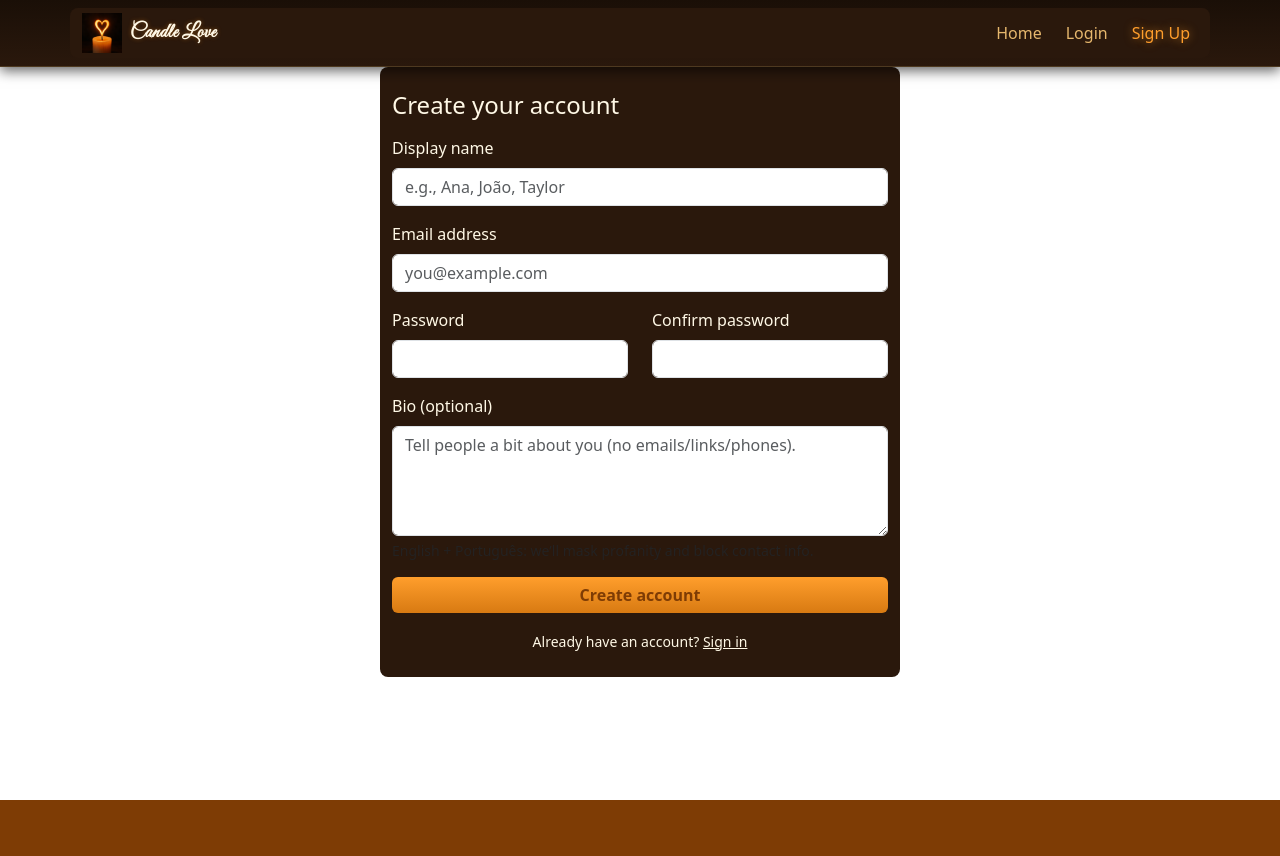
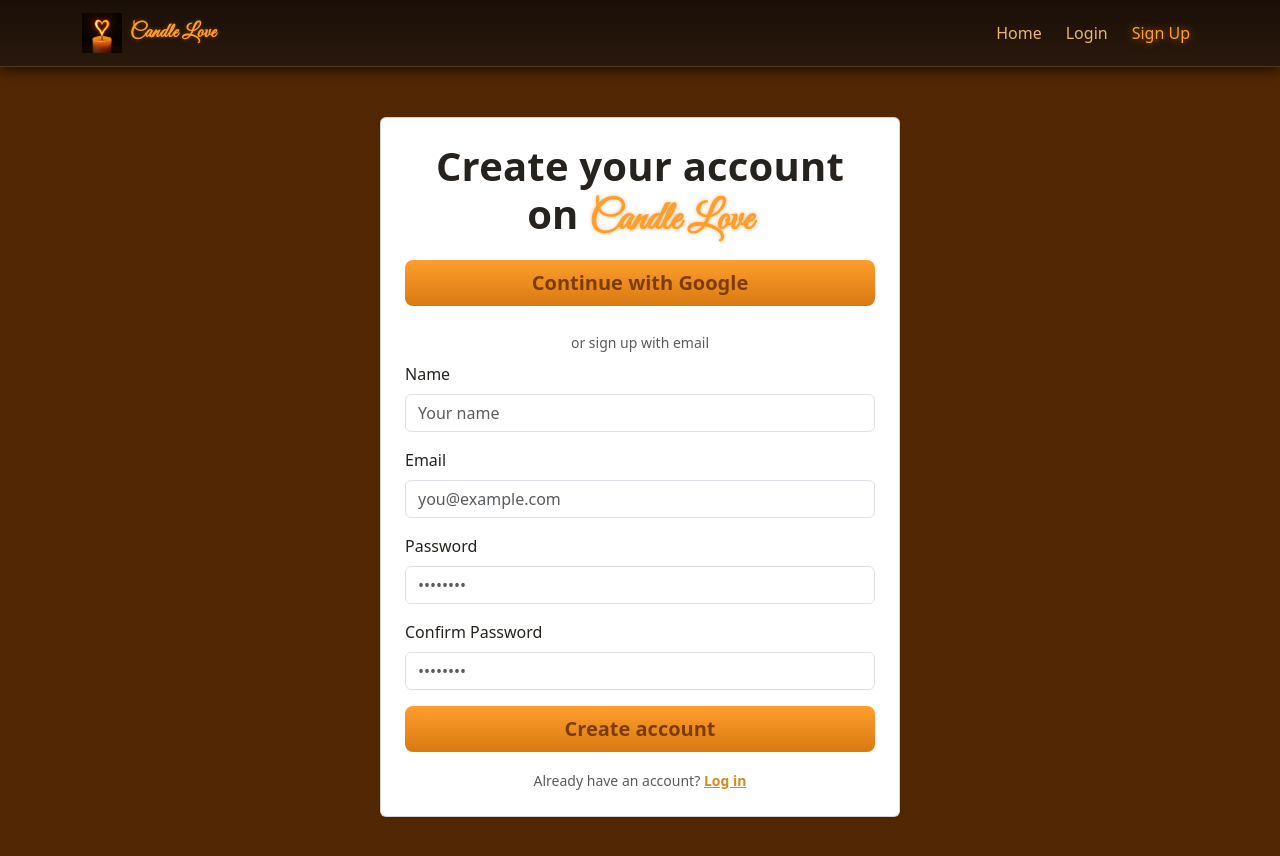
Before and after one commit to ValdemirJunior2020/dating-app, a React (Create React App) app: page /signup in a window 1280 px wide. Shown: the top 856 px of the page. Before the commit the page ends 800 px from the top, so only its background shows below. Built offline with nearby package versions, Linux system fonts and the light colour scheme; no server answers.

Commit message:
feature/cursive words on the company name

```diff
--- a/src/components/BrandName.jsx
+++ b/src/components/BrandName.jsx
@@ -1,6 +1,6 @@
+// src/components/BrandName.jsx
 import React from "react";
-import "../styles/global.css";
 
-export default function BrandName() {
-  return <span className="brand-cursive">Candle Love</span>;
+export default function BrandName({ as: Tag = "span", className = "" }) {
+  return <Tag className={`brand-cursive ${className}`}>Candle Love</Tag>;
 }
--- /dev/null
+++ b/src/pages/Login.css
@@ -0,0 +1,42 @@
+/* src/pages/Login.css */
+
+/* 1) Make the login page background a single chocolate tone and full height */
+#login-page {
+  background: #2a170f;                /* chocolate */
+  min-height: calc(100vh - 72px);     /* fill below navbar; adjust if your nav is taller/shorter */
+  display: flex;
+  align-items: center;
+  justify-content: center;
+  padding: 24px 12px;
+}
+
+/* 2) Force high-contrast text inside the card */
+.auth-card {
+  color: #26221e;                      /* dark text for readability on white card */
+}
+
+.auth-card h1,
+.auth-card h2,
+.auth-card p,
+.auth-card label,
+.auth-card .form-text {
+  color: #26221e !important;
+  text-shadow: none !important;
+  opacity: 1 !important;
+}
+
+/* 3) Make links readable and on-brand */
+.auth-card a {
+  color: #d68a1a !important;           /* caramel */
+  font-weight: 600;
+}
+
+.auth-card a:hover {
+  color: #a96300 !important;
+  text-decoration: underline;
+}
+
+/* 4) Keep the Google/email buttons as-is, but ensure focus ring is visible */
+.auth-card .btn:focus {
+  box-shadow: 0 0 0 0.2rem rgba(214, 138, 26, 0.35);
+}
--- a/src/pages/Login.jsx
+++ b/src/pages/Login.jsx
@@ -3,7 +3,7 @@ import React from "react";
 import { useLocation, Navigate, Link, useNavigate } from "react-router-dom";
 import { signInWithGoogle } from "../firebase";
 import { useAuth } from "../context/AuthContext";
-import BrandName from "../components/BrandName"; // ✅ import our brand component
+import BrandName from "../components/BrandName"; // cursive "Candle Love"
 
 const friendly = (code) => {
   switch (code) {
@@ -40,28 +40,46 @@ export default function Login() {
   }
 
   return (
-    <div className="container py-5">
-      <div className="mx-auto card card-soft p-4" style={{ maxWidth: 480 }}>
-        <h1 className="h4 mb-3 text-center">
-          Welcome to <BrandName /> {/* ✅ always cursive Candle Love */}
+    // Uses .auth-page and .auth-card which are overridden in global.css
+    <main className="auth-page">
+      {/* bg-transparent prevents global .container dark panel on auth pages */}
+      <div className="container bg-transparent">
+        <div
+          className="card shadow-sm p-4 auth-card mx-auto"
+          style={{ maxWidth: 520 }}
+        >
+          <h1 className="mb-3 text-center fw-semibold" style={{ letterSpacing: ".2px" }}>
+            Welcome to <BrandName />
           </h1>
 
           <div className="d-grid gap-2">
-          <button className="btn btn-primary btn-lg" onClick={handleGoogle}>
+            <button
+              type="button"
+              className="btn btn-primary btn-lg"
+              onClick={handleGoogle}
+              aria-label="Continue with Google"
+            >
               Continue with Google
             </button>
-          <button className="btn btn-outline-secondary btn-lg" onClick={goEmail}>
+
+            <button
+              type="button"
+              className="btn btn-outline-secondary btn-lg"
+              onClick={goEmail}
+              aria-label="Sign in with Email"
+            >
               Sign in with Email
             </button>
           </div>
 
           <div className="text-center mt-3">
-          <small className="text-muted">
+            <small className="form-text">
               New here? <Link to="/signup">Create account</Link> ·{" "}
               <Link to="/reset">Forgot password?</Link>
             </small>
           </div>
         </div>
       </div>
+    </main>
   );
 }
--- a/src/pages/SignUp.jsx
+++ b/src/pages/SignUp.jsx
@@ -1,161 +1,200 @@
 // src/pages/SignUp.jsx
 import React, { useState } from "react";
-import { useNavigate, Link } from "react-router-dom";
-import { emailSignUp } from "../firebase";
-import { validateProfile } from "../utils/moderation";
+import { useLocation, Navigate, Link, useNavigate } from "react-router-dom";
+import { useAuth } from "../context/AuthContext";
+import BrandName from "../components/BrandName";
+import { auth, signInWithGoogle } from "../firebase";
+import { createUserWithEmailAndPassword, updateProfile } from "firebase/auth";
+
+const friendly = (code) => {
+  switch (code) {
+    case "auth/email-already-in-use":
+      return "That email is already in use. Try logging in instead.";
+    case "auth/invalid-email":
+      return "Please enter a valid email address.";
+    case "auth/weak-password":
+      return "Please use a stronger password (at least 6 characters).";
+    case "auth/operation-not-allowed":
+      return "Email/Password sign-up is not enabled for this project.";
+    case "auth/popup-blocked":
+      return "Your browser blocked the popup. Allow popups or try again.";
+    case "auth/popup-closed-by-user":
+      return "Sign-in popup closed. Please try again.";
+    default:
+      return "Sign-up failed. Please try again.";
+  }
+};
 
 export default function SignUp() {
-  const nav = useNavigate();
-  const [form, setForm] = useState({
-    displayName: "",
-    email: "",
-    password: "",
-    confirm: "",
-    bio: "",
-  });
-  const [errors, setErrors] = useState({});
+  const { user } = useAuth();
+  const location = useLocation();
+  const navigate = useNavigate();
+  const from = location.state?.from?.pathname || "/onboarding";
+
+  const [displayName, setDisplayName] = useState("");
+  const [email, setEmail] = useState("");
+  const [password, setPassword] = useState("");
+  const [confirm, setConfirm] = useState("");
+  const [error, setError] = useState("");
   const [busy, setBusy] = useState(false);
 
-  function onChange(e) {
-    const { name, value } = e.target;
-    setForm((f) => ({ ...f, [name]: value }));
+  if (user) return <Navigate to={from} replace />;
+
+  async function handleGoogle() {
+    try {
+      await signInWithGoogle();
+    } catch (err) {
+      setError(friendly(err.code));
+      console.error(err);
+    }
   }
 
-  async function onSubmit(e) {
+  async function handleSubmit(e) {
     e.preventDefault();
-    setErrors({});
+    setError("");
 
-    if (form.password.length < 6) {
-      setErrors({ password: "Password must be at least 6 characters." });
+    if (!displayName.trim()) {
+      setError("Please enter your name.");
       return;
     }
-    if (form.password !== form.confirm) {
-      setErrors({ confirm: "Passwords do not match." });
+    if (password.length < 6) {
+      setError("Password must be at least 6 characters.");
+      return;
+    }
+    if (password !== confirm) {
+      setError("Passwords do not match.");
       return;
     }
 
-    const check = validateProfile({
-      displayName: form.displayName,
-      bio: form.bio,
-    });
-    if (!check.ok) {
-      setErrors(check.errors);
-      return;
-    }
-
+    setBusy(true);
     try {
-      setBusy(true);
-      await emailSignUp({
-        email: form.email,
-        password: form.password,
-        displayName: check.values.displayName,
-        about: check.values.bio, // stored as 'about'
-      });
-
-      // Tip: require photo upload after sign-up
-      nav("/settings"); // where your uploader is
+      const cred = await createUserWithEmailAndPassword(auth, email, password);
+      await updateProfile(cred.user, { displayName: displayName.trim() });
+      // Onboarding page will create the Firestore doc if it doesn't exist
+      navigate(from, { replace: true });
     } catch (err) {
+      setError(friendly(err.code));
       console.error(err);
-      let msg = "Could not sign up. Please try again.";
-      if (err.code === "auth/email-already-in-use") msg = "Email already in use.";
-      if (err.code === "auth/invalid-email") msg = "Invalid email.";
-      if (err.code === "auth/weak-password") msg = "Weak password.";
-      setErrors({ _global: msg });
     } finally {
       setBusy(false);
     }
   }
 
   return (
-    <div className="container py-4" style={{ maxWidth: 520 }}>
-      <h1 className="h4 mb-3">Create your account</h1>
+    <main className="auth-page">
+      <div className="container bg-transparent">
+        <div
+          className="card shadow-sm p-4 auth-card mx-auto"
+          style={{ maxWidth: 520 }}
+        >
+          <h1 className="mb-3 text-center fw-semibold" style={{ letterSpacing: ".2px" }}>
+            Create your account on <BrandName />
+          </h1>
 
-      {errors._global && <div className="alert alert-danger">{errors._global}</div>}
+          <div className="d-grid gap-2 mb-3">
+            <button
+              type="button"
+              className="btn btn-primary btn-lg"
+              onClick={handleGoogle}
+              aria-label="Continue with Google"
+            >
+              Continue with Google
+            </button>
+          </div>
 
-      <form onSubmit={onSubmit} noValidate>
+          <div className="text-center my-2">
+            <small className="form-text">or sign up with email</small>
+          </div>
+
+          {error && (
+            <div className="alert alert-danger py-2" role="alert">
+              {error}
+            </div>
+          )}
+
+          <form onSubmit={handleSubmit} noValidate>
             <div className="mb-3">
-          <label className="form-label">Display name</label>
+              <label htmlFor="su-name" className="form-label">
+                Name
+              </label>
               <input
+                id="su-name"
                 type="text"
-            className={`form-control ${errors.displayName ? "is-invalid" : ""}`}
-            name="displayName"
-            value={form.displayName}
-            onChange={onChange}
-            placeholder="e.g., Ana, João, Taylor"
-            maxLength={40}
+                className="form-control"
+                value={displayName}
+                onChange={(e) => setDisplayName(e.target.value)}
+                placeholder="Your name"
+                autoComplete="name"
                 required
               />
-          {errors.displayName && <div className="invalid-feedback">{errors.displayName}</div>}
             </div>
 
             <div className="mb-3">
-          <label className="form-label">Email address</label>
+              <label htmlFor="su-email" className="form-label">
+                Email
+              </label>
               <input
+                id="su-email"
                 type="email"
-            className={`form-control ${errors.email ? "is-invalid" : ""}`}
-            name="email"
-            value={form.email}
-            onChange={onChange}
+                className="form-control"
+                value={email}
+                onChange={(e) => setEmail(e.target.value)}
                 placeholder="you@example.com"
+                autoComplete="email"
                 required
               />
-          {errors.email && <div className="invalid-feedback">{errors.email}</div>}
-        </div>
-
-        <div className="row">
-          <div className="col-12 col-md-6 mb-3">
-            <label className="form-label">Password</label>
-            <input
-              type="password"
-              className={`form-control ${errors.password ? "is-invalid" : ""}`}
-              name="password"
-              value={form.password}
-              onChange={onChange}
-              required
-            />
-            {errors.password && <div className="invalid-feedback">{errors.password}</div>}
-          </div>
-          <div className="col-12 col-md-6 mb-3">
-            <label className="form-label">Confirm password</label>
-            <input
-              type="password"
-              className={`form-control ${errors.confirm ? "is-invalid" : ""}`}
-              name="confirm"
-              value={form.confirm}
-              onChange={onChange}
-              required
-            />
-            {errors.confirm && <div className="invalid-feedback">{errors.confirm}</div>}
-          </div>
             </div>
 
             <div className="mb-3">
-          <label className="form-label">Bio (optional)</label>
-          <textarea
-            className={`form-control ${errors.bio ? "is-invalid" : ""}`}
-            name="bio"
-            rows={4}
-            value={form.bio}
-            onChange={onChange}
-            placeholder="Tell people a bit about you (no emails/links/phones)."
-            maxLength={300}
+              <label htmlFor="su-pass" className="form-label">
+                Password
+              </label>
+              <input
+                id="su-pass"
+                type="password"
+                className="form-control"
+                value={password}
+                onChange={(e) => setPassword(e.target.value)}
+                placeholder="••••••••"
+                autoComplete="new-password"
+                required
               />
-          <div className="form-text">
-            English + Português: we’ll mask profanity and block contact info.
-          </div>
-          {errors.bio && <div className="invalid-feedback">{errors.bio}</div>}
             </div>
 
-        <button type="submit" className="btn btn-primary w-100" disabled={busy}>
-          {busy ? "Creating…" : "Create account"}
+            <div className="mb-3">
+              <label htmlFor="su-confirm" className="form-label">
+                Confirm Password
+              </label>
+              <input
+                id="su-confirm"
+                type="password"
+                className="form-control"
+                value={confirm}
+                onChange={(e) => setConfirm(e.target.value)}
+                placeholder="••••••••"
+                autoComplete="new-password"
+                required
+              />
+            </div>
+
+            <div className="d-grid">
+              <button
+                type="submit"
+                className="btn btn-primary btn-lg"
+                disabled={busy}
+              >
+                {busy ? "Creating account…" : "Create account"}
               </button>
+            </div>
           </form>
 
           <div className="text-center mt-3">
-        <small>
-          Already have an account? <Link to="/login">Sign in</Link>
+            <small className="form-text">
+              Already have an account? <Link to="/login">Log in</Link>
             </small>
           </div>
         </div>
+      </div>
+    </main>
   );
 }
--- a/src/styles/global.css
+++ b/src/styles/global.css
@@ -1,87 +1,43 @@
-/* src/styles/global.css */
-
-/* Apply the chocolate theme everywhere */
-body, html {
+/* === Auth Page Styling === */
+.auth-page {
+  background: #522703 !important; /* solid chocolate brown */
   min-height: 100vh;
-  background-color: var(--choco);   /* Solid chocolate background */
-  color: var(--text-light);         /* Default text color */
+  display: flex;
+  align-items: center;
+  justify-content: center;
+  padding: 24px;
 }
 
-/* Force ALL page text to be light */
-body, html,
-.container,
-.card,
-.card-body,
-h1, h2, h3, h4, h5, h6,
-p, span, small, label,
-a, li, strong {
-  color: var(--text-light) !important;
+/* Auth Card overrides */
+.auth-card {
+  background: #fff;          /* white card */
+  color: #26221e !important; /* readable dark text */
+  text-shadow: none !important;
 }
 
-/* Override Bootstrap muted text */
-.text-muted {
-  color: var(--honey) !important;
+.auth-card h1,
+.auth-card h2,
+.auth-card p,
+.auth-card label {
+  color: #26221e !important;
+  opacity: 1 !important;
+  text-shadow: none !important;
 }
 
-/* Default panels (used for Login, Sign Up, Settings, etc.) */
-.container, .card, .form-control, .modal-content {
-  background-color: var(--brown-800);
-  border-radius: 8px;
+/* Links inside login card */
+.auth-card a {
+  color: #d68a1a !important; /* caramel accent */
+  font-weight: 600;
+}
+.auth-card a:hover {
+  color: #a96300 !important;
+  text-decoration: underline;
 }
 
-/* EXCEPTION: Home / Landing page should NOT show dark panel */
-.landing-root .container,
-.landing-root .card {
-  background: transparent !important;
-  border: none !important;
-  box-shadow: none !important;
-}
-
-/* Inputs / Forms */
-.form-control {
-  background-color: var(--brown-900);
-  border: 1px solid var(--caramel);
-  color: var(--text-light);
-}
-.form-control:focus {
-  border-color: var(--amber);
-  box-shadow: 0 0 6px rgba(255, 158, 44, 0.6);
-  background-color: var(--brown-900);
-  color: var(--text-light);
-}
-
-/* Buttons */
-.btn-primary {
-  background: linear-gradient(180deg, var(--amber), var(--amber-deep));
-  border: none;
-  color: var(--brown-900);
-  font-weight: 600;
-}
-.btn-primary:hover {
-  background: var(--amber-deep);
-  color: var(--text-light);
-}
-
-.btn-outline-light {
-  border-color: var(--honey);
-  color: var(--honey);
-}
-.btn-outline-light:hover {
-  background: var(--honey);
-  color: var(--brown-900);
-}
-
-/* Logo glow on hover */
-.navbar-brand img {
-  transition: transform 0.2s ease, filter 0.2s ease;
-}
-.navbar-brand:hover img {
-  transform: scale(1.05);
-  filter: drop-shadow(0 0 8px var(--amber));
-}
+/* Brand wordmark (ensure it survives global !important light text) */
 .brand-cursive {
   font-family: 'Great Vibes', cursive;
   font-weight: 700;
-  color: var(--amber);
-  text-shadow: 0 0 4px rgba(216, 122, 18, 0.45); /* a bit tighter for readability */
+  color: var(--amber) !important;      /* on-brand and visible */
+  text-shadow: 0 0 4px rgba(216,122,18,0.45);
 }
```
Lines whose indentation alone changed are shown as unchanged.
